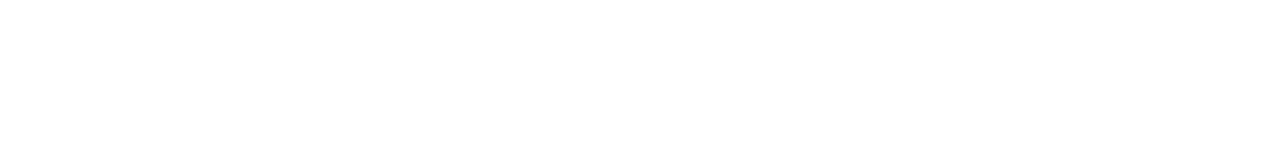
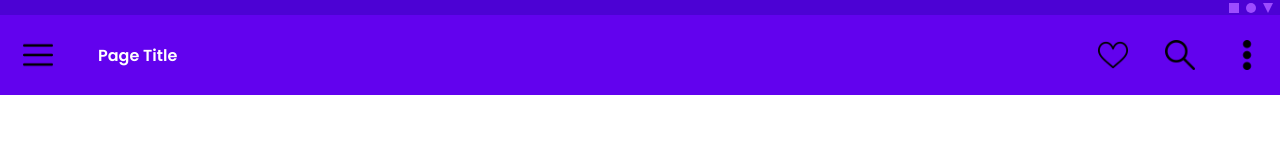
Before and after one commit to PlatziMaster/challenge-CSS-03, a plain HTML site: page index.html in a window 1280 px wide. Drawn offline with Linux system fonts and the light colour scheme.

Commit message:
Reto CSS 03 terminado

```diff
--- a/estilos.css
+++ b/estilos.css
@@ -0,0 +1,127 @@
+body {
+    font-family: 'Poppins', sans-serif;
+    margin: 0;
+    padding: 0;
+}
+
+header {
+    width: 100%;
+    height: 80px;
+    padding: 0;
+    display: flex;
+    flex-wrap: wrap;
+    color: #fff;
+}
+
+.top {
+    display: flex;
+    justify-content: flex-end;
+    margin: 0;
+    width: 100%;
+    height: 15px;
+    background-color: #4C02D4;
+}
+
+.top-menu {
+    display: flex;
+    justify-content: space-between;
+    align-items: center;
+}
+
+.top-image {
+    width: 10px;
+    height: 10px;
+    margin-right: 7px;
+    background-color: #9D4CFF;
+}
+
+.circle {
+    border-radius: 50%;
+}
+
+.triangle {
+    width: 0;
+    height: 0;
+    margin-right: 7px;
+    border-left: 5px solid transparent;
+    border-right: 5px solid transparent;
+    border-top: 10px solid #9D4CFF;
+}
+
+header nav ul {
+    list-style: none;
+}
+
+.main-menu {
+    width: inherit;
+    height: inherit;
+    padding: 0;
+    display: flex;
+    justify-content: space-between;
+    background-color: #6202EE;
+}
+
+.menu-left {
+    width: 200px;
+    height: auto;
+    padding: 0;
+    display: flex;
+    justify-content: space-around;
+    align-items: center;
+}
+
+.menu-right {
+    width: 200px;
+    height: auto;
+    padding: 0;
+    display: flex;
+    justify-content: space-around;
+    align-items: center;
+}
+
+a {
+    cursor: pointer;
+    margin-right: 10px;
+    text-decoration: none;
+    color: #fff;
+}
+
+.image-burger {
+    background-image: url(./images/burger-menu.png);
+    background-repeat: no-repeat;
+    background-position: center;
+    background-size: contain;
+    size: contain;
+    width: 30px;
+    height: 30px;
+}
+
+.image-likes {
+    background-image: url(./images/likes.png);
+    background-repeat: no-repeat;
+    background-position: center;
+    background-size: contain;
+    size: contain;
+    width: 30px;
+    height: 30px;
+}
+
+.image-search {
+    background-image: url(./images/search.png);
+    background-repeat: no-repeat;
+    background-position: center;
+    background-size: contain;
+    size: contain;
+    width: 30px;
+    height: 30px;
+}
+
+.image-options {
+    background-image: url(./images/options.png);
+    background-repeat: no-repeat;
+    background-position: center;
+    background-size: contain;
+    size: contain;
+    width: 30px;
+    height: 30px;
+}
--- a/index.html
+++ b/index.html
@@ -3,10 +3,49 @@
 <head>
     <meta charset="UTF-8">
     <meta name="viewport" content="width=device-width, initial-scale=1.0">
+    <meta name="description" content="Este es el primer reto de CSS">
     <link rel="stylesheet" href="./estilos.css">
+    <link href="https://fonts.googleapis.com/css2?family=Poppins:ital,wght@0,200;0,300;0,400;0,600;1,100;1,300;1,500&display=swap" rel="stylesheet">
     <title>Challenge CSS 03</title>
 </head>
 <body>
+    <header>
+        <section class="top">
+            <nav class="top-menu">
+                <div class="top-image square"></div>
+                <div class="top-image circle"></div>
+                <div class=" triangle"></div>
+            </nav>
+        </section>
+        <nav class="main-menu">
+            <ul class="menu-left">
+                <li class="image-burger">
+                    <a href="#">
 
+                    </a>
+                </li>
+                <li>
+                    <h4>Page Title</h4>
+                </li>
+            </ul>
+            <ul class="menu-right">
+                <li class="image-likes">
+                    <a href="#">
+
+                    </a>
+                </li>
+                <li class="image-search">
+                    <a href="#">
+
+                    </a>
+                </li>
+                <li class="image-options">
+                    <a href="">
+
+                    </a>
+                </li>
+            </ul>
+        </nav>
+    </header>
 </body>
 </html>
```
Also changed, not shown: images/burger-menu.png (added), images/likes.png (added), images/options.png (added), images/search.png (added).
